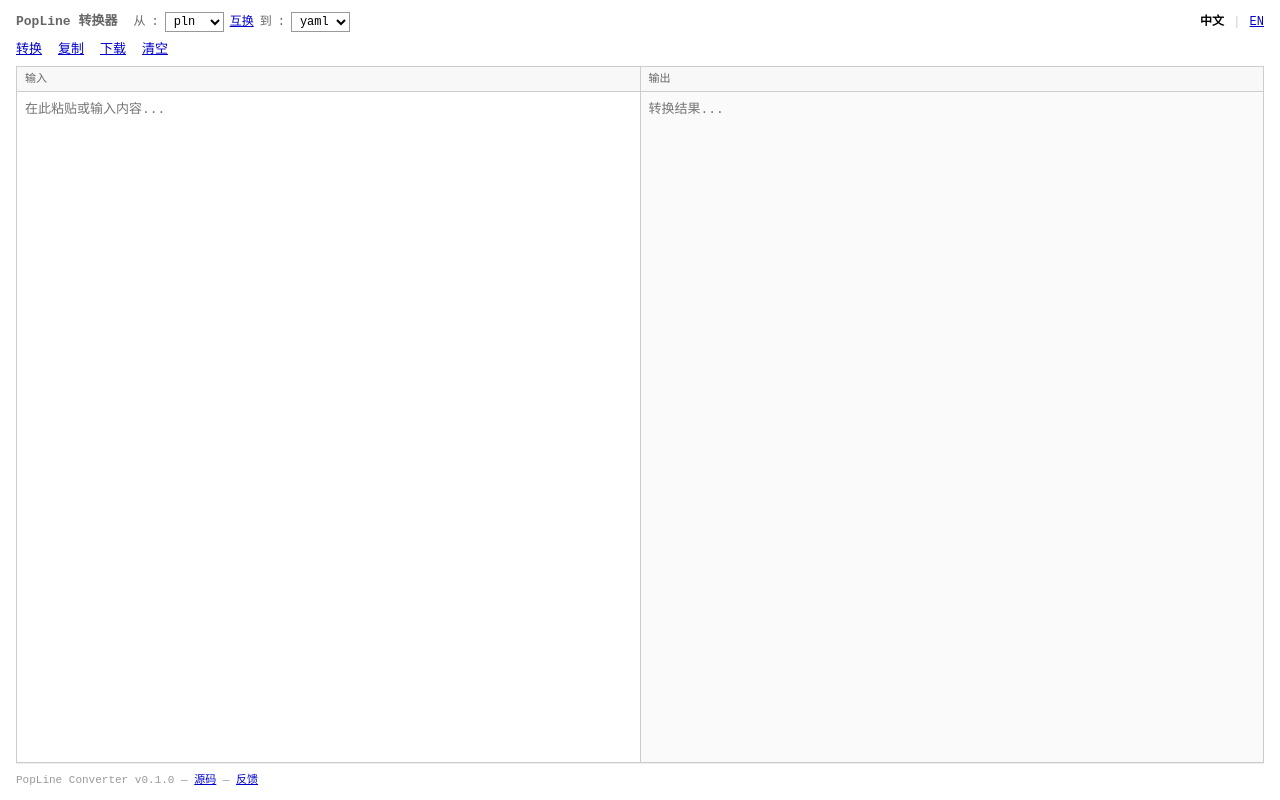
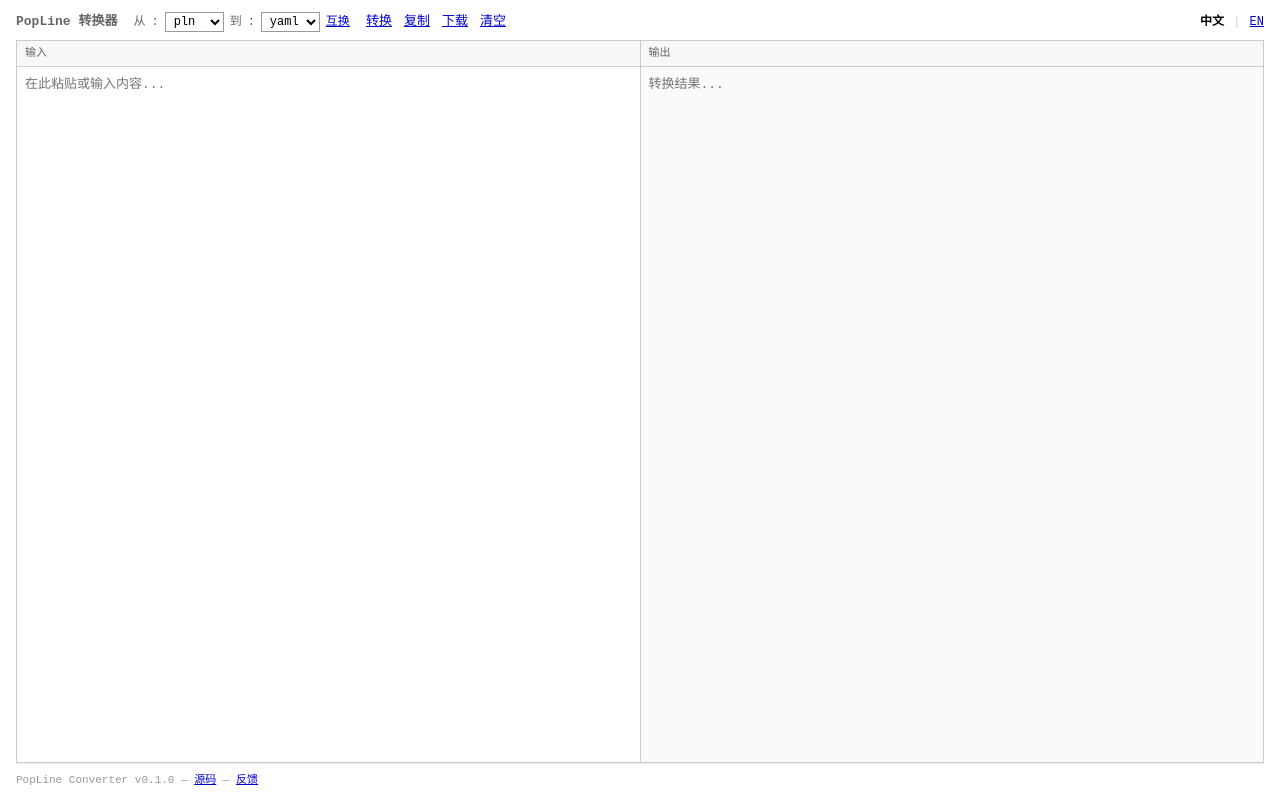
Before and after one commit to one18mb/popline-converter, a website built with Vite: page index.html in a window 1280 px wide. Built offline with nearby package versions, Linux system fonts and the light colour scheme.

Commit message:
fix: move swap after To select, merge 4 action buttons into topbar

```diff
--- a/index.html
+++ b/index.html
@@ -10,7 +10,7 @@
 
 <div id="app">
 
-  <!-- Top bar -->
+  <!-- Top bar — one row: logo, format selectors, swap+actions, lang -->
   <div id="topbar">
     <span id="logo"><strong data-i18n="app.title">PopLine Converter</strong></span>
     <span id="format-selectors">
@@ -23,7 +23,6 @@
         <option value="ini">ini</option>
         <option value="xml">xml</option>
       </select>
-      <a href="#" id="swap-btn" data-i18n="swap">[ swap ]</a>
       <span data-i18n="to">To</span>:
       <select id="to-format">
         <option value="pln">pln</option>
@@ -33,20 +32,19 @@
         <option value="ini">ini</option>
         <option value="xml">xml</option>
       </select>
+      <a href="#" id="swap-btn" data-i18n="swap">[ swap ]</a>
+    </span>
+    <span id="top-actions">
+      <a href="#" id="convert-btn" data-i18n="convert">[ Convert ]</a>
+      <a href="#" id="copy-btn" data-i18n="copy">[ Copy ]</a>
+      <a href="#" id="download-btn" data-i18n="download">[ Download ]</a>
+      <a href="#" id="clear-btn" data-i18n="clear">[ Clear ]</a>
     </span>
     <span id="lang-switch">
       <a href="#" data-lang="zh" class="lang-active">中文</a>
       <span class="sep">|</span>
       <a href="#" data-lang="en">EN</a>
     </span>
-  </div>
-
-  <!-- Actions — top, between topbar and editor -->
-  <div id="actions">
-    <a href="#" id="convert-btn" data-i18n="convert">[ Convert ]</a>
-    <a href="#" id="copy-btn" data-i18n="copy">[ Copy ]</a>
-    <a href="#" id="download-btn" data-i18n="download">[ Download ]</a>
-    <a href="#" id="clear-btn" data-i18n="clear">[ Clear ]</a>
   </div>
 
   <!-- Editor area -->
--- a/style.css
+++ b/style.css
@@ -49,16 +49,14 @@ body {
 #lang-switch a.lang-active { color: #000; text-decoration: none; font-weight: bold; cursor: default; }
 #lang-switch .sep { color: #ccc; margin: 0 2px; }
 
-/* Actions — placed between topbar and editor */
-#actions {
-  padding: 0 0 6px 0;
+/* Top actions — inline in topbar */
+#top-actions {
+  display: flex;
+  gap: 12px;
   font-size: 13px;
-  display: flex;
-  gap: 16px;
-  flex-shrink: 0;
 }
-#actions a { color: #00c; text-decoration: underline; cursor: pointer; }
-#actions a:hover { color: #00f; }
+#top-actions a { color: #00c; text-decoration: underline; cursor: pointer; }
+#top-actions a:hover { color: #00f; }
 
 /* Editor side-by-side — fills remaining height */
 #editor {
```
